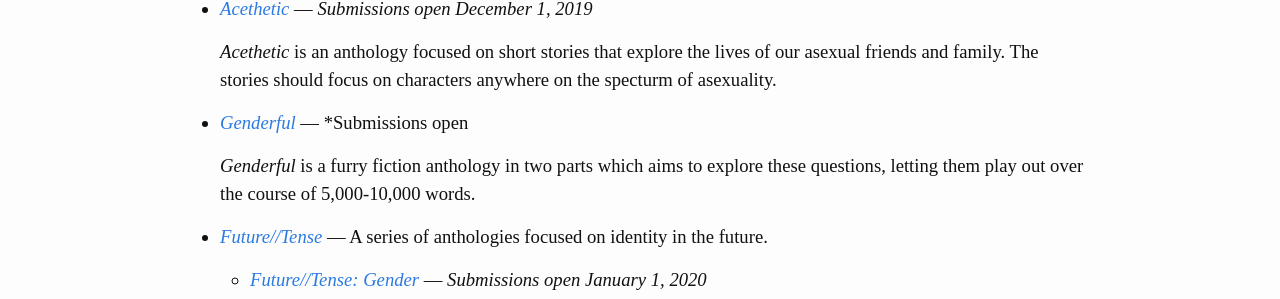
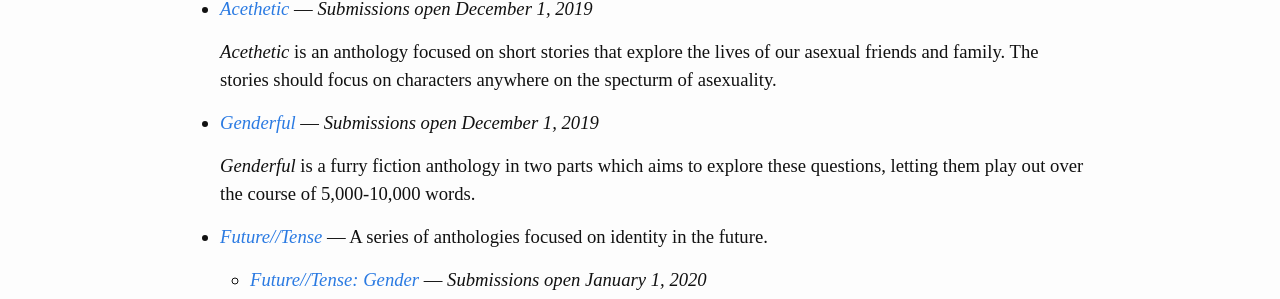
Before and after one commit to hybridink/hybrid.ink, a Jekyll site: the page built from submit/anthologies/index.md, in a window 1280 px wide. Shown: the part 283-582 px from the top of the page. Built offline with Jekyll 4.4.1, drawn with Linux system fonts in a browser that asks for light colours; some web fonts are replaced; comment, search, counter and statistics services are not loaded.

Commit message:
Further anthologizing

```diff
--- a/submit/anthologies/index.md
+++ b/submit/anthologies/index.md
@@ -6,7 +6,7 @@ title: Anthologies
 * [*Acethetic*](acethetic) --- *Submissions open December 1, 2019*
 
   *Acethetic* is an anthology focused on short stories that explore the lives of our asexual friends and family. The stories should focus on characters anywhere on the specturm of asexuality.
-* [*Genderful*](genderful) --- *Submissions open
+* [*Genderful*](genderful) --- *Submissions open December 1, 2019*
 
   *Genderful* is a furry fiction anthology in two parts which aims to explore these questions, letting them play out over the course of 5,000-10,000 words.
 * [*Future//Tense*](future-tense) --- A series of anthologies focused on identity in the future.
```
